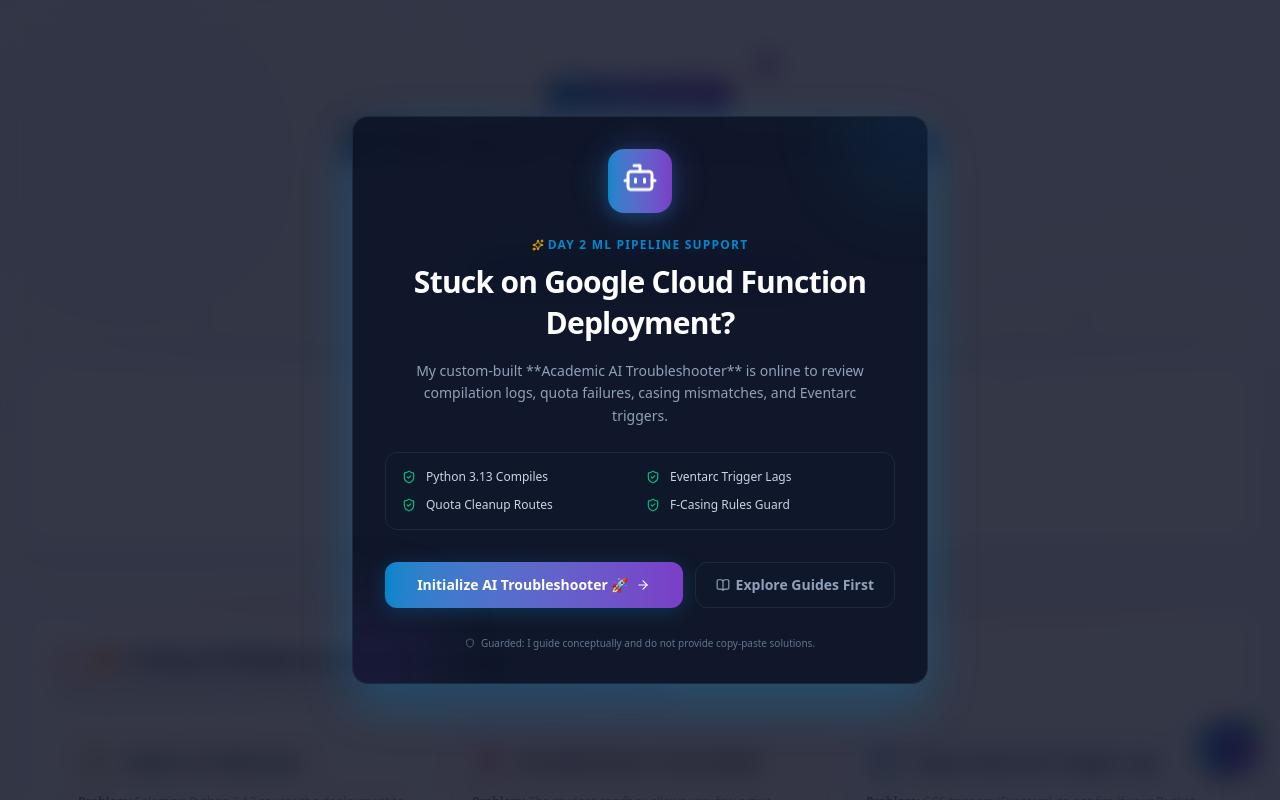
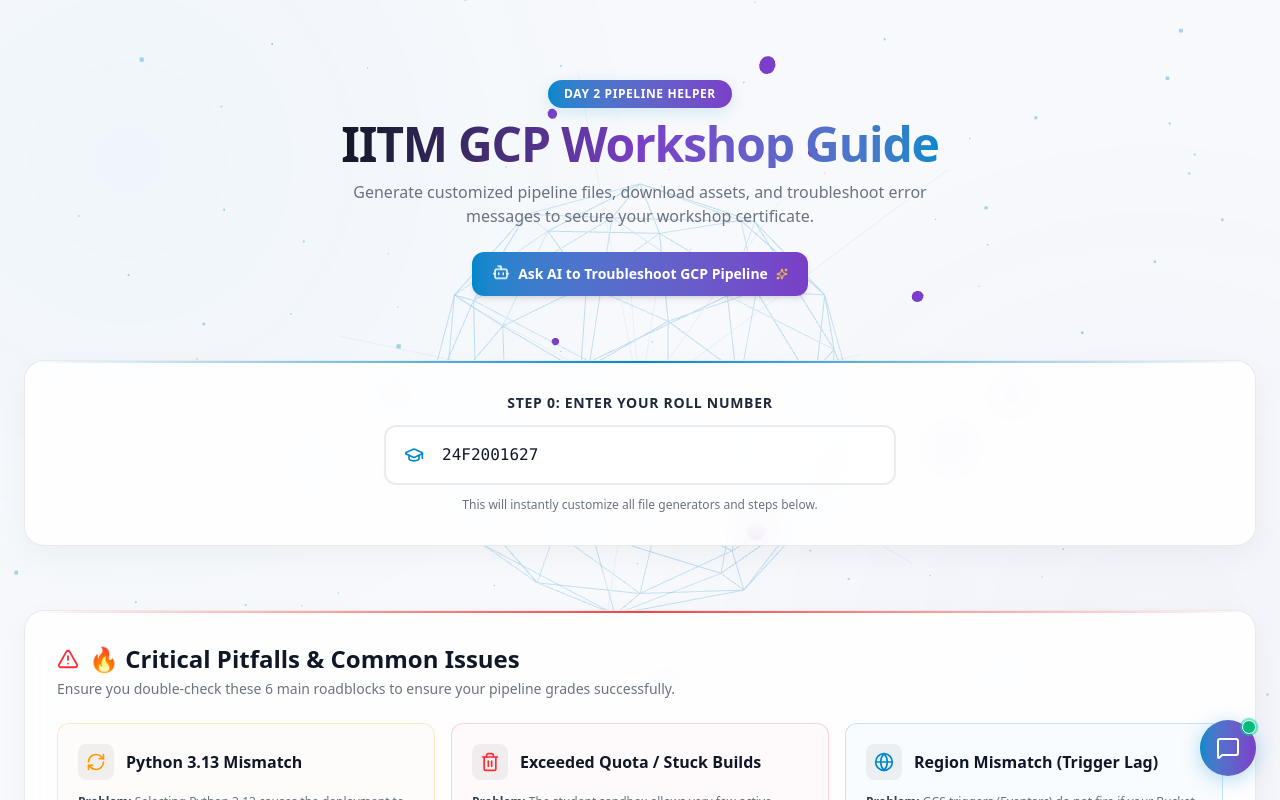
Before and after one commit to aryanRN2/workshop-helper, a Next.js app: page / in a window 1280 px wide. Shown: the top 800 px of the page. Built offline with nearby package versions, Linux system fonts and the light colour scheme.

Commit message:
feat: completely remove first-visit welcome onboarding modal

```diff
--- a/src/components/AIChatbot.tsx
+++ b/src/components/AIChatbot.tsx
@@ -23,7 +23,6 @@
 
 export default function AIChatbot() {
   const [isOpen, setIsOpen] = useState(false);
-  const [showOnboarding, setShowOnboarding] = useState(false);
   const [input, setInput] = useState("");
   const [messages, setMessages] = useState<Message[]>([]);
   const [isTyping, setIsTyping] = useState(false);
@@ -62,13 +61,8 @@
     }
   ];
 
-  // Check onboarding state and key/event listeners
+  // Check key/event listeners
   useEffect(() => {
-    const onboarded = localStorage.getItem("iitm_gcp_chatbot_onboarded");
-    if (!onboarded) {
-      setShowOnboarding(true);
-    }
-
     const handleExternalOpen = () => {
       setIsOpen(true);
     };
@@ -94,17 +88,6 @@
   useEffect(() => {
     scrollToBottom();
   }, [messages, isTyping]);
-
-  const handleStartAI = () => {
-    localStorage.setItem("iitm_gcp_chatbot_onboarded", "true");
-    setShowOnboarding(false);
-    setIsOpen(true);
-  };
-
-  const handleCloseOnboarding = () => {
-    localStorage.setItem("iitm_gcp_chatbot_onboarded", "true");
-    setShowOnboarding(false);
-  };
 
   const clearChatHistory = () => {
     setMessages([]);
@@ -240,76 +223,7 @@
 
   return (
     <>
-      {/* Premium Onboarding Welcome Modal */}
-      {showOnboarding && (
-        <div className="fixed inset-0 z-55 flex items-center justify-center p-4 bg-slate-950/80 backdrop-blur-md animate-fadeIn">
-          <div className="relative w-full max-w-xl rounded-2xl bg-[#0d1527]/90 border border-slate-800 shadow-[0_20px_50px_rgba(0,136,204,0.3)] p-6 md:p-8 flex flex-col items-center gap-6 overflow-hidden">
-            <div className="absolute -top-12 -right-12 w-32 h-32 rounded-full bg-[#0088cc]/10 blur-2xl" />
-            <div className="absolute -bottom-12 -left-12 w-32 h-32 rounded-full bg-[#7a3ec8]/10 blur-2xl" />
 
-            <div className="relative">
-              <div className="absolute inset-0 rounded-full bg-gradient-to-r from-[#0088cc] to-[#7a3ec8] opacity-25 blur-md animate-ping" />
-              <div className="w-16 h-16 rounded-2xl bg-gradient-to-r from-[#0088cc] to-[#7a3ec8] text-white flex items-center justify-center shadow-[0_4px_15px_rgba(0,136,204,0.3)]">
-                <Bot size={36} className="animate-bounce" style={{ animationDuration: "2.5s" }} />
-              </div>
-            </div>
-
-            <div className="text-center flex flex-col gap-2">
-              <span className="text-[10px] md:text-xs font-extrabold tracking-widest text-[#0088cc] uppercase flex items-center justify-center gap-1">
-                <Sparkles size={12} className="text-amber-400 animate-pulse" />
-                {"Day 2 ML Pipeline Support"}
-              </span>
-              <h2 className="text-2xl md:text-3xl font-extrabold text-white tracking-tight leading-snug">
-                {"Stuck on Google Cloud Function Deployment?"}
-              </h2>
-              <p className="text-slate-400 text-xs md:text-sm max-w-md mx-auto mt-2 leading-relaxed">
-                {"My custom-built **Academic AI Troubleshooter** is online to review compilation logs, quota failures, casing mismatches, and Eventarc triggers."}
-              </p>
-            </div>
-
-            <div className="grid grid-cols-1 md:grid-cols-2 gap-3 w-full bg-slate-900/50 rounded-xl p-4 border border-slate-800 text-left">
-              <div className="flex items-center gap-2.5 text-xs text-slate-300">
-                <ShieldCheck size={14} className="text-emerald-500 flex-shrink-0" />
-                <span>{"Python 3.13 Compiles"}</span>
-              </div>
-              <div className="flex items-center gap-2.5 text-xs text-slate-300">
-                <ShieldCheck size={14} className="text-emerald-500 flex-shrink-0" />
-                <span>{"Eventarc Trigger Lags"}</span>
-              </div>
-              <div className="flex items-center gap-2.5 text-xs text-slate-300">
-                <ShieldCheck size={14} className="text-emerald-500 flex-shrink-0" />
-                <span>{"Quota Cleanup Routes"}</span>
-              </div>
-              <div className="flex items-center gap-2.5 text-xs text-slate-300">
-                <ShieldCheck size={14} className="text-emerald-500 flex-shrink-0" />
-                <span>{"F-Casing Rules Guard"}</span>
-              </div>
-            </div>
-
-            <div className="flex flex-col sm:flex-row gap-3 w-full mt-2">
-              <button
-                onClick={handleStartAI}
-                className="flex-grow py-3 px-5 rounded-xl bg-gradient-to-r from-[#0088cc] to-[#7a3ec8] text-white font-extrabold text-sm hover:opacity-95 active:scale-[0.98] transition-all cursor-pointer flex items-center justify-center gap-2 shadow-[0_4px_20px_rgba(0,136,204,0.25)] group"
-              >
-                {"Initialize AI Troubleshooter 🚀"}
-                <ArrowRight size={14} className="group-hover:translate-x-1 transition-transform" />
-              </button>
-              <button
-                onClick={handleCloseOnboarding}
-                className="py-3 px-5 rounded-xl bg-slate-900 border border-slate-800 text-slate-400 hover:text-white hover:bg-slate-800 font-semibold text-sm transition-all cursor-pointer flex items-center justify-center gap-1.5"
-              >
-                <BookOpen size={14} />
-                {"Explore Guides First"}
-              </button>
-            </div>
-
-            <div className="flex items-center gap-1.5 text-[10px] text-slate-500 text-center leading-normal mt-1">
-              <Shield size={10} />
-              <span>{"Guarded: I guide conceptually and do not provide copy-paste solutions."}</span>
-            </div>
-          </div>
-        </div>
-      )}
 
       {/* Floating Action Trigger Button (Secondary entry point) */}
       <button
```
